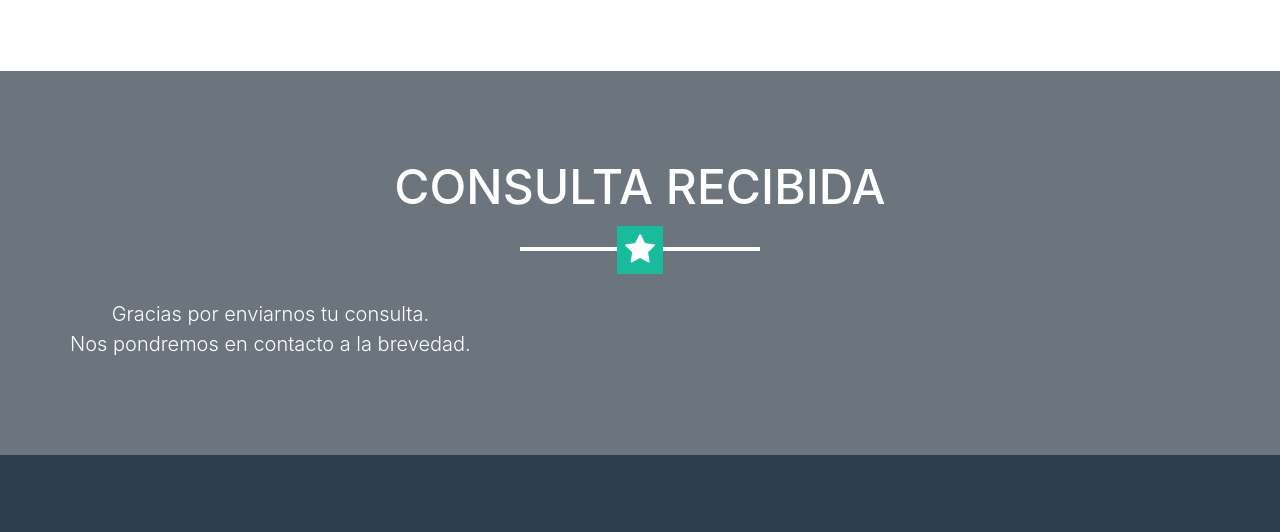
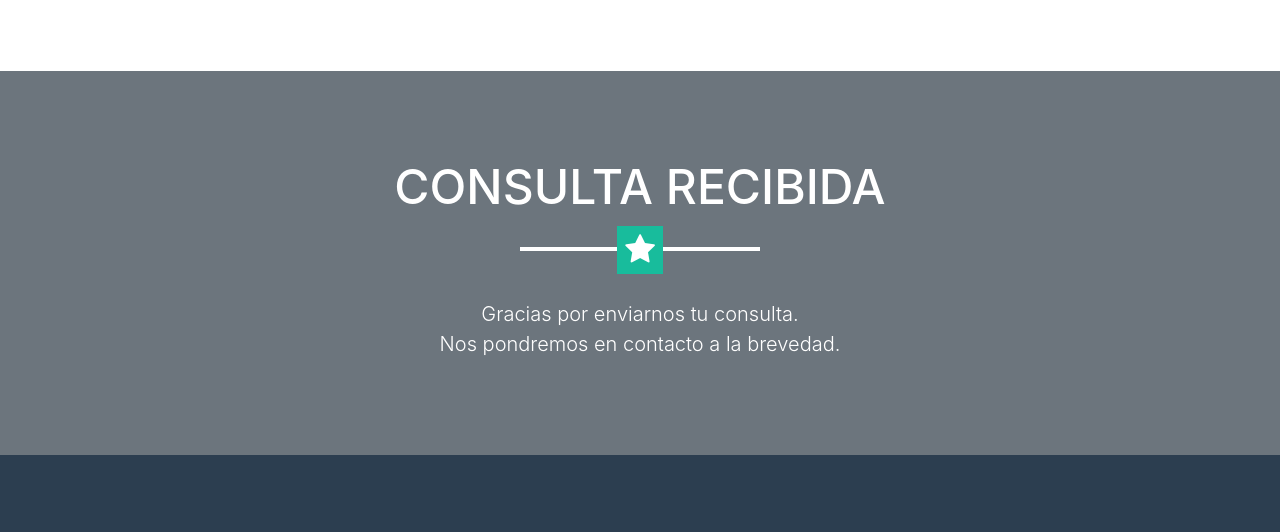
Before and after one commit to FidosTeam/FidosWeb, a website with bundled scripts: page thanks.html in a window 1280 px wide. Shown: the part 831-1363 px from the top of the page. Built offline with nearby package versions, Linux system fonts and the light colour scheme.

Commit message:
Update thanks.html

```diff
--- a/thanks.html
+++ b/thanks.html
@@ -72,7 +72,7 @@
       <div class="container text-center">
         <h2 class="text-center text-uppercase text-white">Consulta Recibida</h2>
         <hr class="star-light mb-5">
-        <div class="text-center row">
+        <div class="text-center">
 		<p class="lead mb-0 text-center"  >Gracias por enviarnos tu consulta.<br>
 				 Nos pondremos en contacto a la brevedad.</p>
         </div>
```
